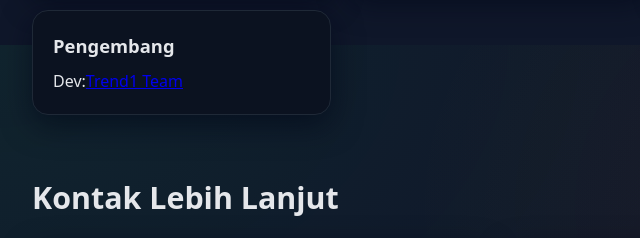
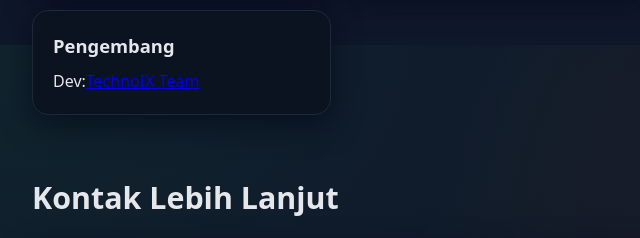
Before and after one commit to Warung-Nasi-Bu-Anik/Warung-Nasi-Pecel, a plain HTML site: page about.html in a window 1280 px wide. Shown: the part 755-993 px from the top of the page, 142-782 px from the left. Drawn offline with Linux system fonts and the light colour scheme.

Commit message:
Update about.html

```diff
--- a/about.html
+++ b/about.html
@@ -249,7 +249,7 @@
 
         <article class="card">
           <h3 id="Developer">Pengembang</h3>
-          <p>Dev:<a href="https://developer-62.github.io/Trend1/">Trend1 Team</a></p>
+          <p>Dev:<a href="https://trendix1.github.io/TechnoIX-Web/index.html">TechnoIX Team</a></p>
         </article>
       </div>
     </section>
```
